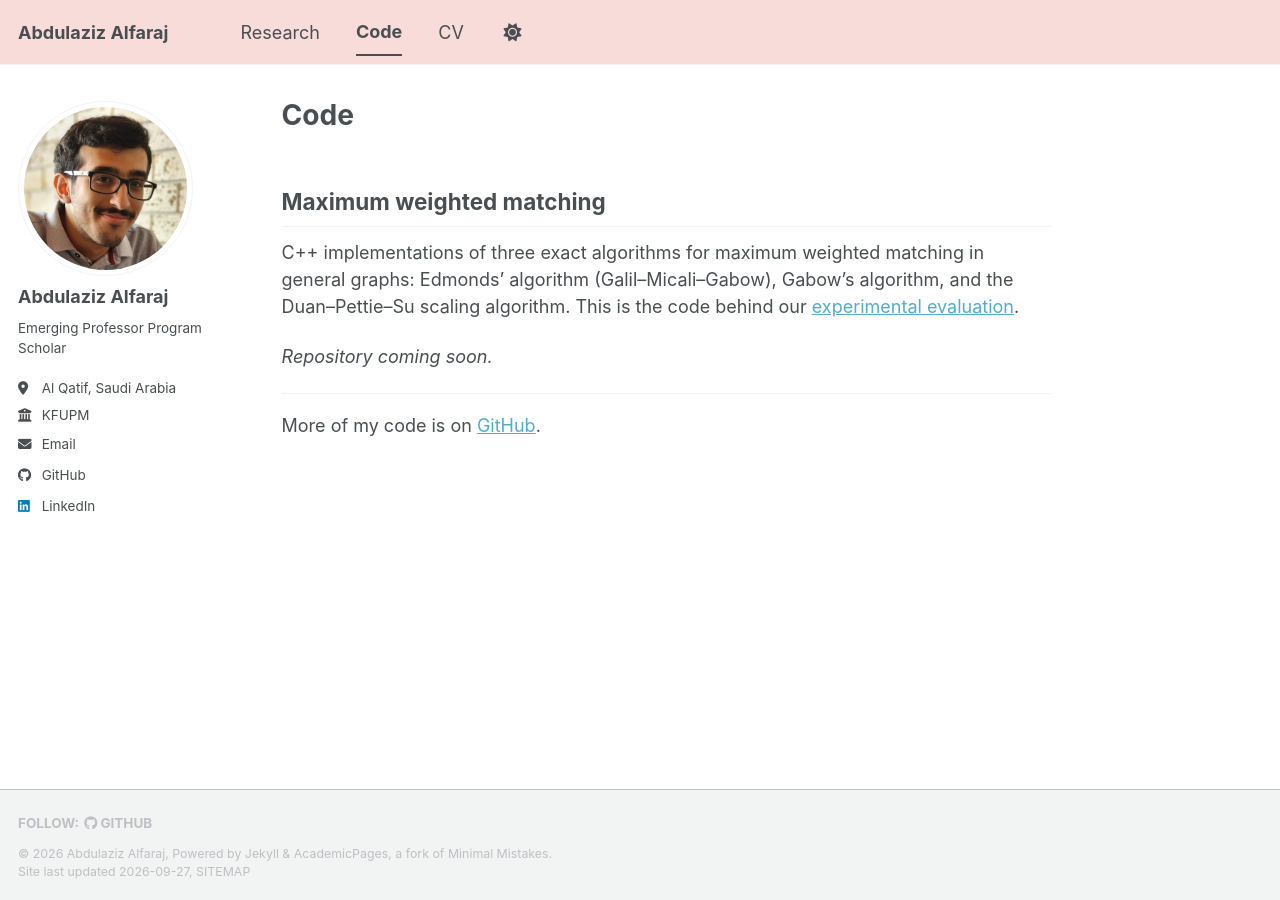
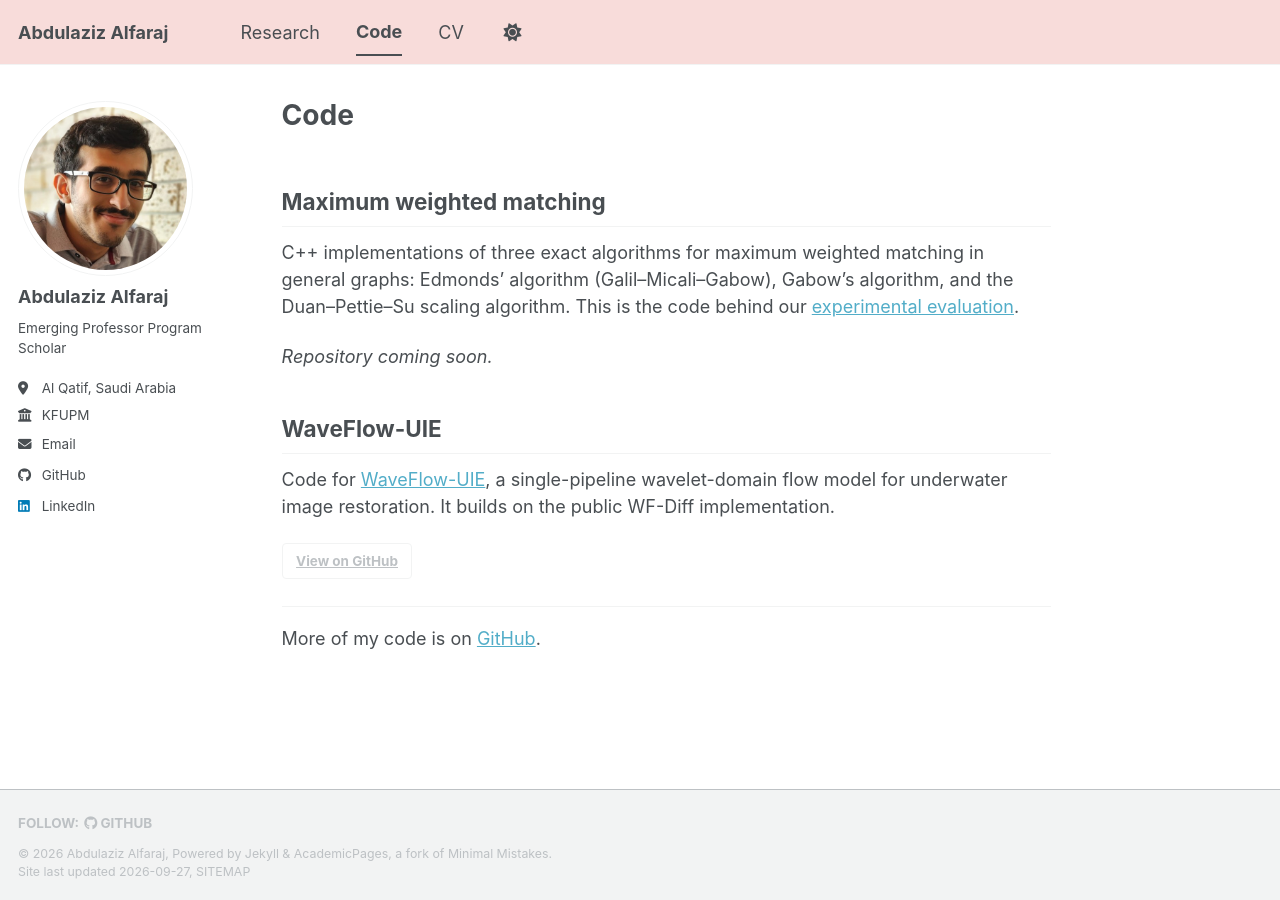
Before and after one commit to AzizFaraj/AzizFaraj.github.io, a Jekyll site: the page built from _pages/code.md, in a window 1280 px wide. Built offline with Jekyll 4.4.1, drawn with Linux system fonts in a browser that asks for light colours; a style sheet for code colours, icons or effects is not loaded.

Commit message:
Add WaveFlow-UIE code repository

```diff
--- a/_pages/code.md
+++ b/_pages/code.md
@@ -10,6 +10,12 @@ C++ implementations of three exact algorithms for maximum weighted matching in g
 
 *Repository coming soon.*
 
+## WaveFlow-UIE
+
+Code for [WaveFlow-UIE](/publication/waveflow-uie), a single-pipeline wavelet-domain flow model for underwater image restoration. It builds on the public WF-Diff implementation.
+
+[View on GitHub](https://github.com/BRAIN-Lab-AI/WaveLift-Fast-Frequency-Guided-Underwater-Restoration){: .btn .btn--inverse}
+
 ---
 
 More of my code is on [GitHub](https://github.com/AzizFaraj).
```
Also changed, not shown: _publications/2026-waveflow-uie.md (+2 -0 lines).
